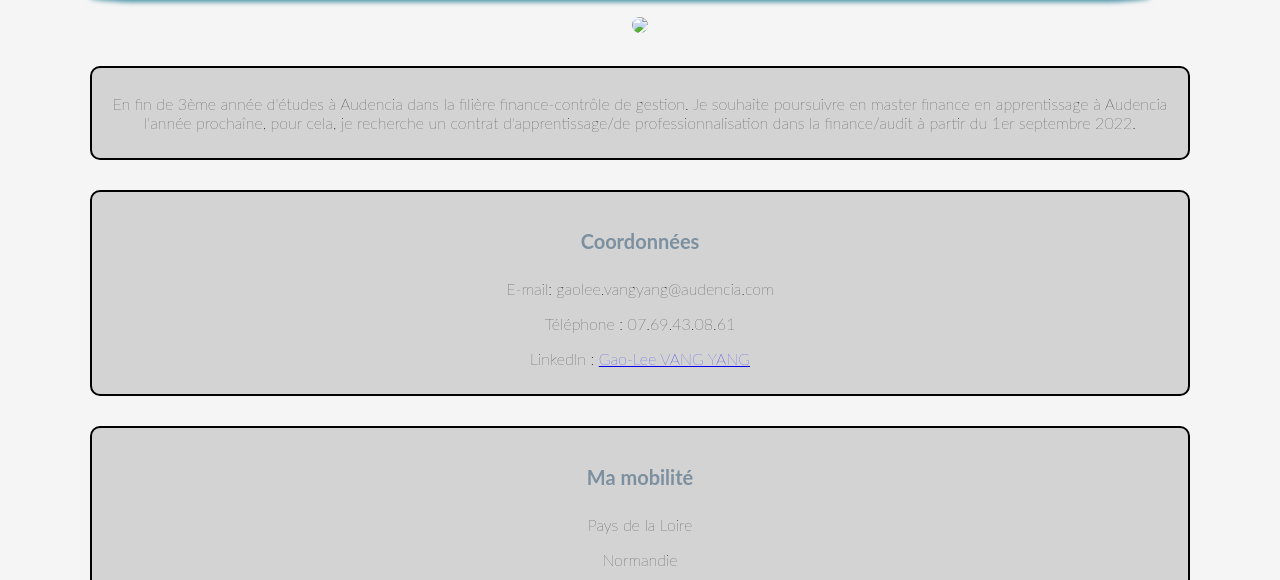
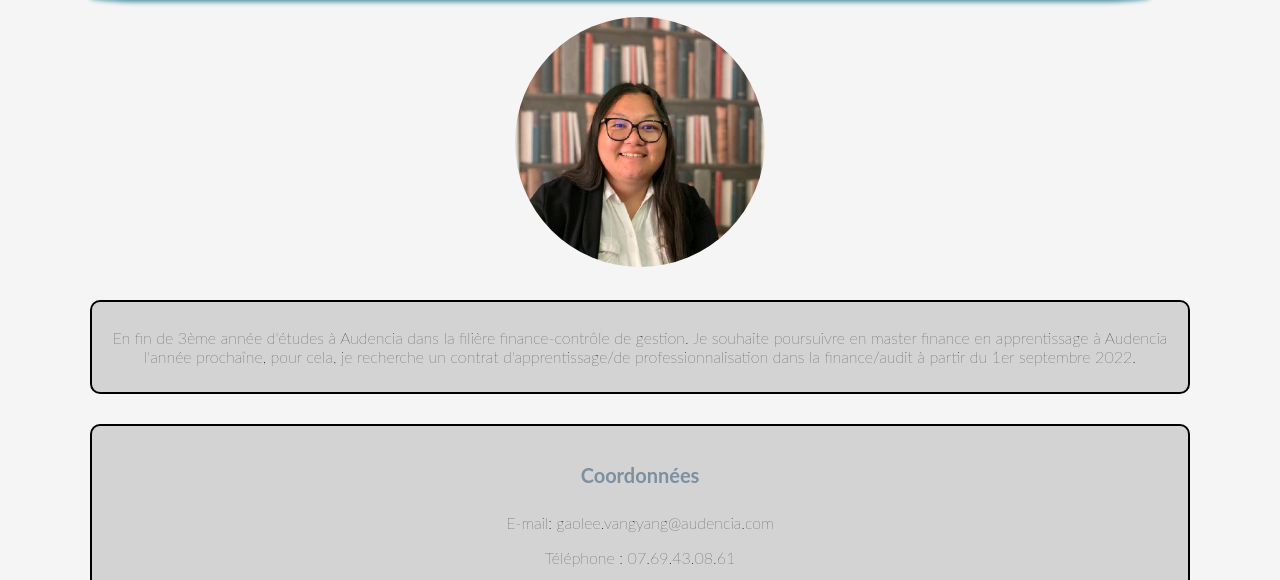
Before and after one commit to Gaoleeux/my-profile, a plain HTML site: page index.html in a window 1280 px wide. Shown: the part 197-777 px from the top of the page. Drawn offline with Linux system fonts and the light colour scheme.

Commit message:
Update index.html

```diff
--- a/index.html
+++ b/index.html
@@ -10,7 +10,7 @@
 
 <h1>Profil : Gao-Lee VANG YANG</h1>
 
-<img src="images/gaoleevangyang.jpg"width="250"id="logo"class="img-circle">
+<img src="gaoleevangyang.jpg"width="250"id="logo"class="img-circle">
 
 <div class="container-maincard-white">
 <p>
```
